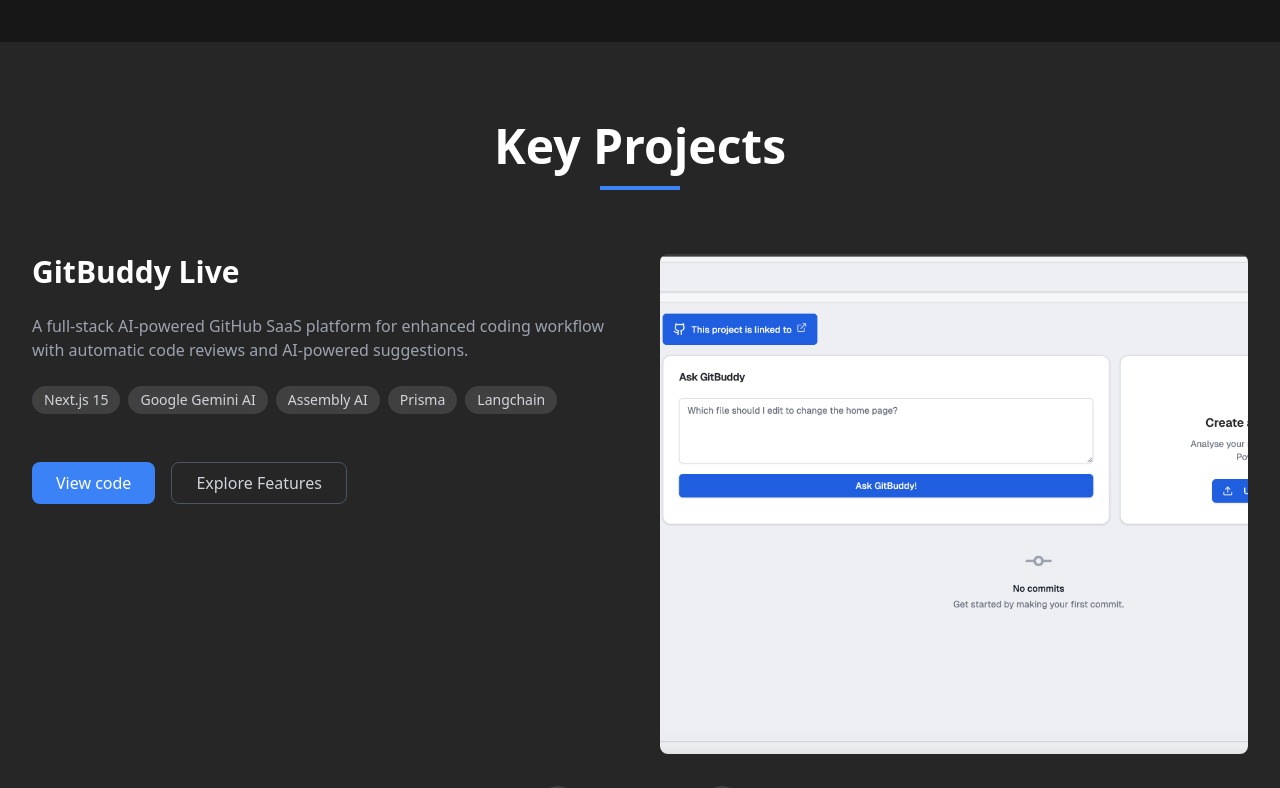
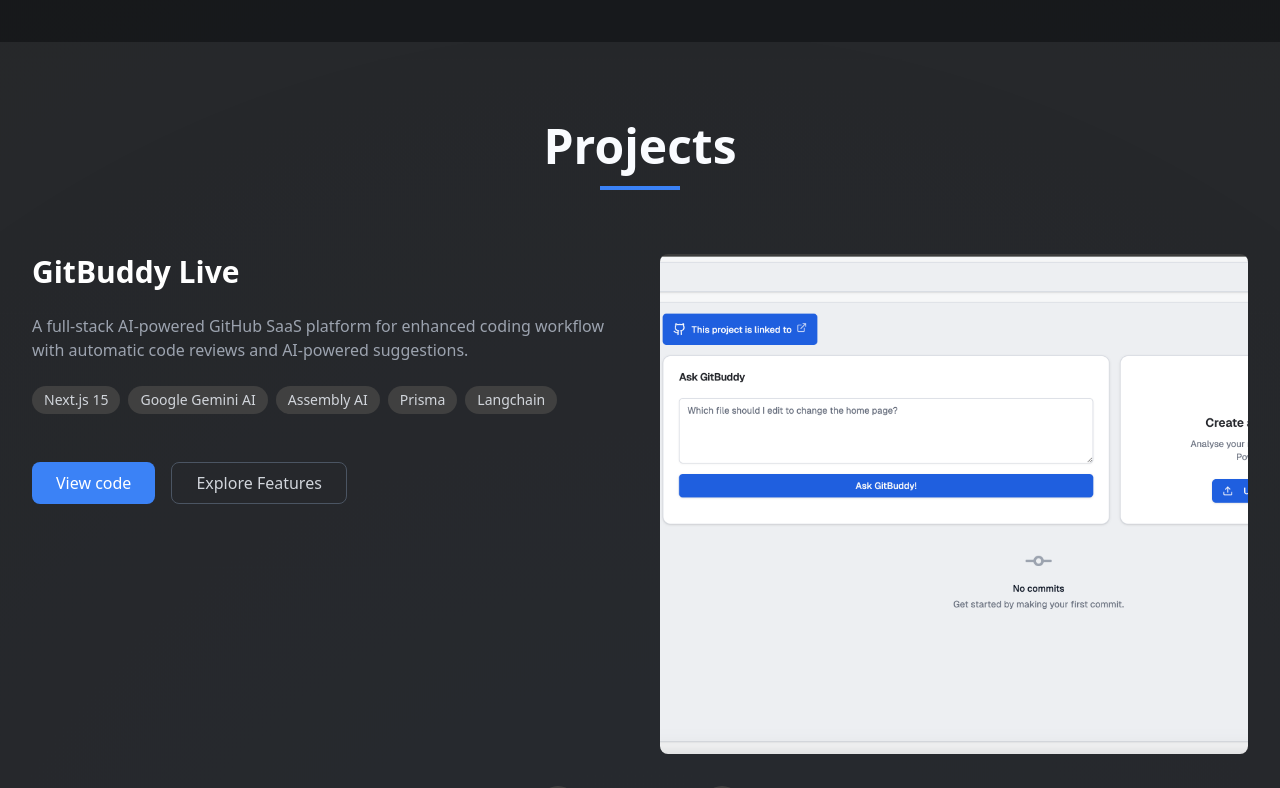
Before and after one commit to dhakarRaghu/Portfolio, a Next.js app: page / in a window 1280 px wide. Shown: the part 1960-2748 px from the top of the page. Built offline with nearby package versions, Linux system fonts and the light colour scheme.

Commit message:
updates in cp section

```diff
--- a/src/app/page.tsx
+++ b/src/app/page.tsx
@@ -1,3 +1,5 @@
+"use client";
+
 import Hero from '@/components/Hero';
 import About from '@/components/about';
 import Skills from '@/components/skill';
@@ -7,12 +9,28 @@
 import Contact from '@/components/contact';
 import Footer from '@/components/footer';
 import Navbar from '@/components/navbar';
+import { useEffect } from 'react';
 
 export default function Home() {
+  useEffect(() => {
+    // Enable smooth scrolling
+    document.documentElement.style.scrollBehavior = 'smooth';
+    return () => {
+      document.documentElement.style.scrollBehavior = 'auto';
+    };
+  }, []);
+
   return (
-    <>
+    <div className="relative bg-gradient-to-b from-neutral-950 to-neutral-900">
       <Navbar />
-    <main className="flex-1 relative h-full">
+      <main className="flex-1 relative min-h-screen">
+        {/* Particle Background */}
+        <div className="absolute inset-0 z-0 pointer-events-none overflow-hidden">
+          <div className="particles" style={{
+            background: 'radial-gradient(circle, rgba(59,130,246,0.1) 0%, transparent 70%)',
+            animation: 'float 20s infinite linear',
+          }}></div>
+        </div>
         <Hero />
         <About />
         <Skills />
@@ -22,6 +40,19 @@
         <Contact />
         <Footer />
       </main>
-  </>
+      <style jsx global>{`
+        @keyframes float {
+          0% { transform: translateY(0); }
+          50% { transform: translateY(-20px); }
+          100% { transform: translateY(0); }
+        }
+        .particles {
+          position: absolute;
+          width: 100%;
+          height: 100%;
+          opacity: 0.5;
+        }
+      `}</style>
+    </div>
   );
 }
--- a/src/components/cp.tsx
+++ b/src/components/cp.tsx
@@ -50,9 +50,9 @@
     {
       platform: "CodeChef",
       username: "@raghvendra1853",
-      rating: "3 stars (1762)",
+      rating: "4 stars (1818)",
       problemsSolved: "100+",
-      notableAchievement: "Reached rank with consistent problem-solving .",
+      notableAchievement: "Reached 4 stars with consistent problem-solving.",
       src: "/codechef.png",
       profileLink: "https://www.codechef.com/users/raghvendra_04",
     },
--- a/src/components/footer.tsx
+++ b/src/components/footer.tsx
@@ -33,8 +33,8 @@
             <h3 className="text-xl font-semibold mb-4">Coding Profiles</h3>
             <ul className="space-y-2">
               <li><a href="https://codeforces.com/profile/00.ghost" target='_blank'className="hover:text-blue-400">Codeforces</a></li>
-              <li><a href="https://leetcode.com/u/raghvendra_01/" target='_blank' className="hover:text-blue-400">LeetCode</a></li>
-              <li><a href="https://leetcode.com/users/raghvendra_04/" target='_blank' className="hover:text-blue-400">CodeChef</a></li>
+              <li><a href="https://leetcode.com/u/cGJXZbKT0C/" target='_blank' className="hover:text-blue-400">LeetCode</a></li>
+              <li><a href="https://www.codechef.com/users/raghvendra_04" target='_blank' className="hover:text-blue-400">CodeChef</a></li>
               <li><a href="https://github.com/dhakarRaghu" target='_blank' className="hover:text-blue-400">Github</a></li>
             </ul>
           </div>
@@ -43,7 +43,7 @@
           <div className="space-y-4">
             <h3 className="text-xl font-semibold mb-4">Connect</h3>
             <div className="flex space-x-4">
-              <a href="https://github.com/Raghu" target='_blank' rel="noopener noreferrer" className="hover:text-blue-400">
+              <a href="https://github.com/dhakarRaghu" target='_blank' rel="noopener noreferrer" className="hover:text-blue-400">
               <svg className="w-6 h-6" fill="currentColor" viewBox="0 0 24 24">
                     <path fillRule="evenodd" clipRule="evenodd" d="M12 .297c-6.63 0-12 5.373-12 12 0 5.303 3.438 9.8 8.205 11.387.6.113.82-.258.82-.577 0-.285-.01-1.04-.015-2.04-3.338.724-4.042-1.61-4.042-1.61-.546-1.387-1.333-1.757-1.333-1.757-1.089-.744.084-.729.084-.729 1.205.084 1.84 1.236 1.84 1.236 1.07 1.835 2.809 1.305 3.495.998.108-.776.418-1.305.762-1.605-2.665-.3-5.466-1.332-5.466-5.93 0-1.31.47-2.38 1.236-3.22-.124-.303-.536-1.523.117-3.176 0 0 1.008-.322 3.3 1.23a11.52 11.52 0 013.003-.404c1.02.005 2.045.138 3.003.404 2.29-1.552 3.296-1.23 3.296-1.23.655 1.653.243 2.873.12 3.176.77.84 1.235 1.91 1.235 3.22 0 4.61-2.807 5.625-5.48 5.92.43.37.823 1.102.823 2.222 0 1.606-.015 2.896-.015 3.286 0 .322.216.694.825.576C20.565 22.092 24 17.592 24 12.297c0-6.627-5.373-12-12-12" />
                     </svg>
--- a/src/components/project.tsx
+++ b/src/components/project.tsx
@@ -199,7 +199,7 @@
           viewport={{ once: true }}
           variants={fadeInUp}
         >
-          <h2 className="text-3xl md:text-4xl lg:text-5xl font-bold text-white mb-4">Key Projects</h2>
+          <h2 className="text-3xl md:text-4xl lg:text-5xl font-bold text-white mb-4">Projects</h2>
           <div className="w-20 h-1 bg-blue-500 mx-auto"></div>
         </motion.div>
 
```
Also changed, not shown: public/codechef.png, 1 other file (tests, documents, lock files or other folders). Lines whose indentation alone changed are shown as unchanged.
